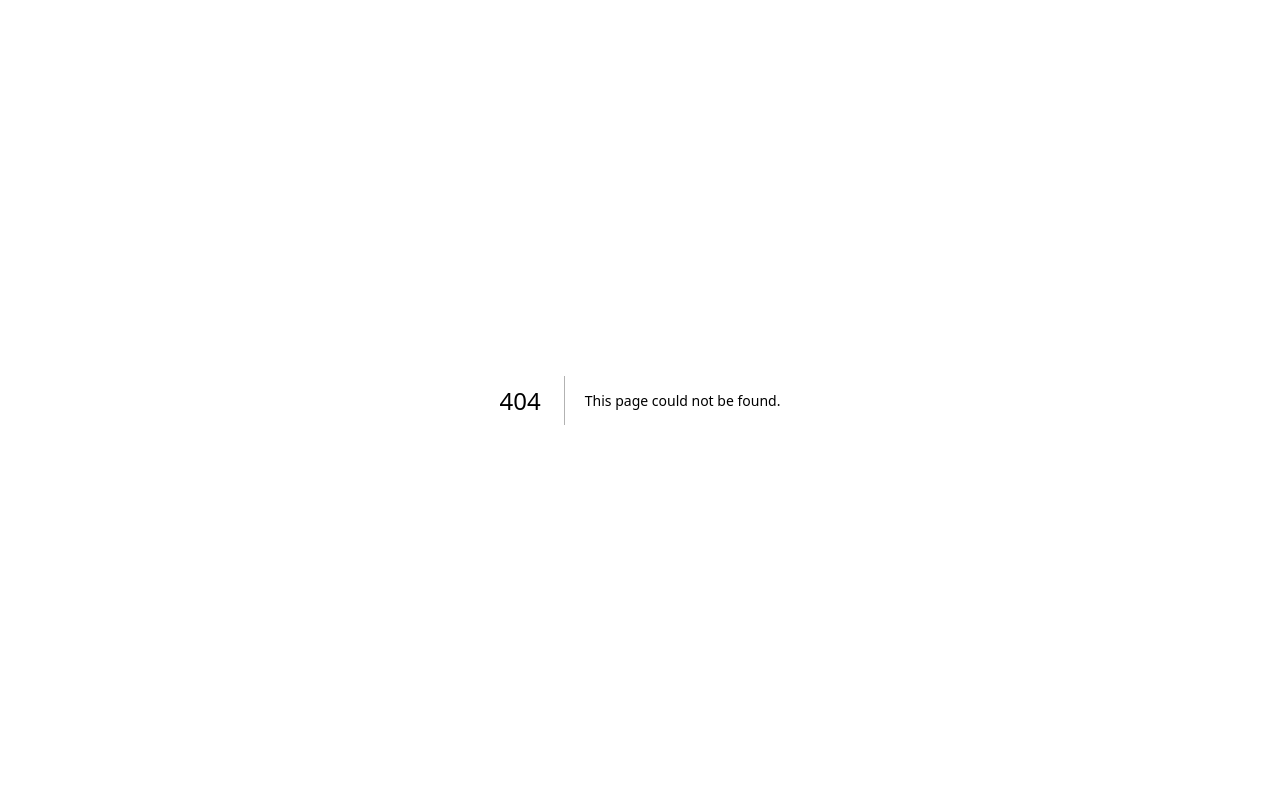
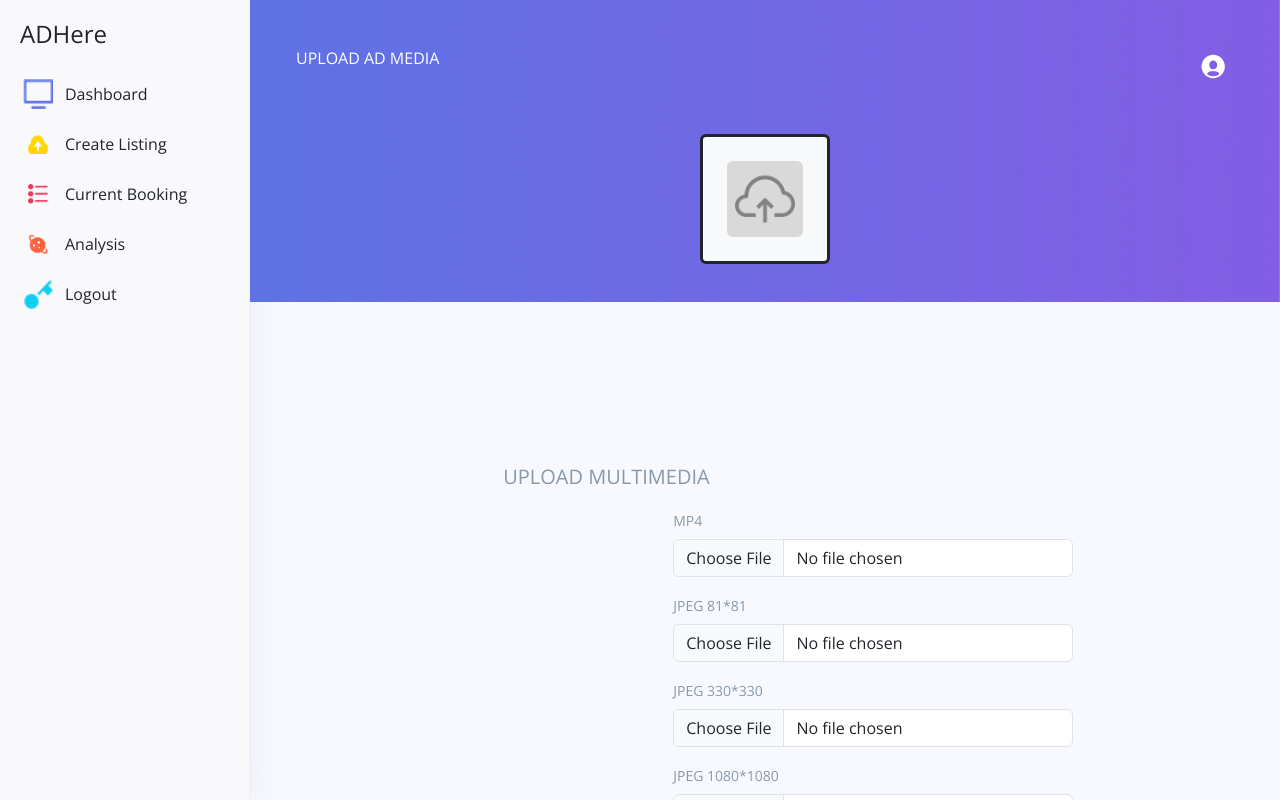
Before and after one commit to sabarinath-kv/hashcoders, a Next.js app: page /user/uploadAdMedia in a window 1280 px wide. Before the commit this address had no page. Built offline with nearby package versions, Linux system fonts and the light colour scheme.

Commit message:
feat: Add upload media screen

```diff
--- /dev/null
+++ b/src/pages/user/uploadAdMedia.tsx
@@ -0,0 +1,79 @@
+import Icon from "@/components/Icon";
+import PrivateLayout from "@/components/PrivateLayout";
+import { AdFormat, SupportedFormat } from "@/constants/common";
+import { listingAtom } from "@/states/atom";
+import { useRouter } from "next/router";
+import { useState } from "react";
+import { Container, Dropdown, Form } from "react-bootstrap";
+import Button from 'react-bootstrap/Button';
+import { useRecoilState } from "recoil";
+
+const availableFormats = ['MP4', 'JPEG 81*81', 'JPEG 330*330', 'JPEG 1080*1080'];
+
+const UploadAdMedia = () => {
+  const [supportedFormats, setSupportedFormats] = useState<SupportedFormat[]>([
+    {
+      format: AdFormat.MP4
+    }
+  ]);
+
+
+  const [isLoading, setIsLoading] = useState(false);
+
+  const [listing, setListing] = useRecoilState(listingAtom);
+
+  const { back } = useRouter();
+
+  const onSubmit = () => {
+    setIsLoading(true);
+    setTimeout(() => {
+      setIsLoading(false);
+    }, 500);
+    back();
+  }
+
+  return (
+    <>
+      <PrivateLayout title="UPLOAD AD MEDIA">
+        <Container className="d-flex px-5 w-75 flex-column align-items-center">
+          <Container className="d-flex justify-content-around my-5">
+            <div className="bg-light p-4 rounded" style={
+              { borderColor: 'black', borderWidth: 5, border: 'solid' }}
+            >
+              <div className="p-2 rounded" style={{ backgroundColor: '#D9D9D9' }}>
+                <Icon url="/icons/digital.png" width={60} height={60} />
+              </div>
+            </div>
+          </Container>
+          <Container style={{ marginTop: '150px' }}>
+            <p style={{ fontSize: '20px', color: '#8898AA', display: 'flex', marginLeft: '30px' }}>UPLOAD MULTIMEDIA</p>
+            <Container style={{ flexWrap: 'wrap', justifyContent: 'space-evenly', minWidth: '800px', }} className="d-flex">
+              {availableFormats.map((format) => <Form.Group style={{ width: '400px' }} className="mb-3" controlId="exampleForm.ControlInput1">
+                <Form.Label style={{ fontSize: '14px', color: '#8898AA' }}>{format}</Form.Label>
+                <Form.Control type="file" onChange={(e) => {}} placeholder="digital-billboard-metro-1" />
+              </Form.Group>)}
+            </Container>
+          </Container>
+          <div style={{ width: 206, height: 54, margin: '50px 0px 50px 0px', background: '#DADEF6', boxShadow: '0px 4px 4px rgba(0, 0, 0, 0.25)', borderRadius: 8, display: 'flex', justifyContent: 'center', alignItems: 'center', position:'relative' }}>
+            <div style={{ color: '#525F7F', fontSize: 14, fontFamily: 'Open Sans', fontWeight: '700', wordWrap: 'break-word', paddingRight: 5 }}>
+              USE OUR AI WIZARD
+            </div>
+          <Icon url="/icons/wand.png" />
+
+            <Icon style={{position: 'absolute', right: -10, top: -10}} url="/icons/crown.png" />
+          </div>
+          <Button
+            disabled={isLoading}
+            onClick={onSubmit}
+            style={{ backgroundColor: '#5E72E4' }}
+            className="mt-2"
+            variant="primary">
+            Preview and Submit
+          </Button>
+        </Container>
+      </PrivateLayout>
+    </>
+  );
+};
+
+export default UploadAdMedia;
```
Also changed, not shown: public/icons/crown.png (added), public/icons/wand.png (added).
